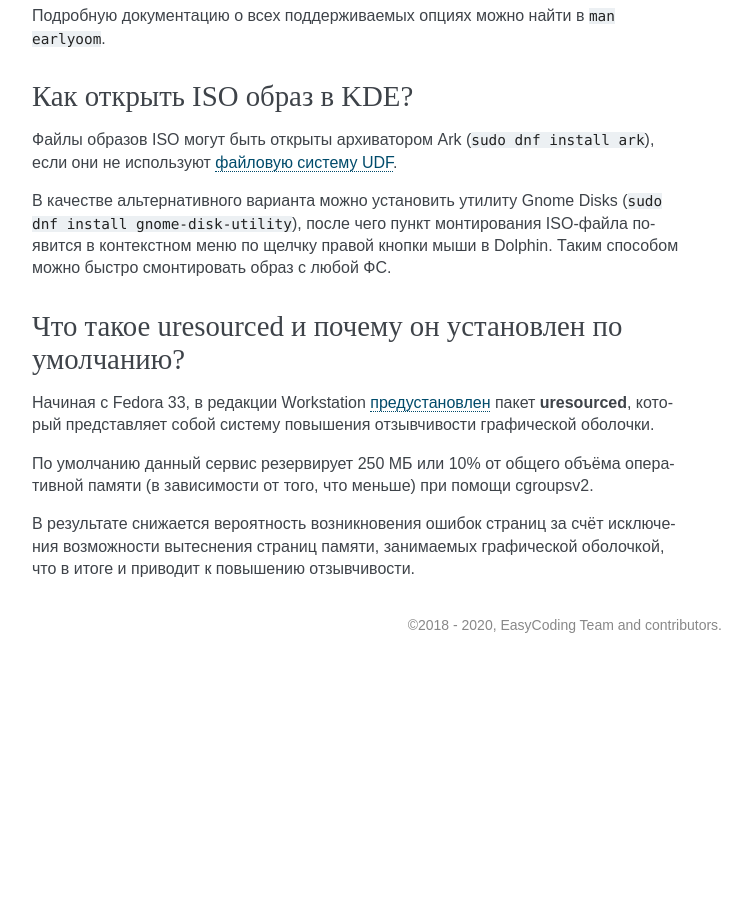
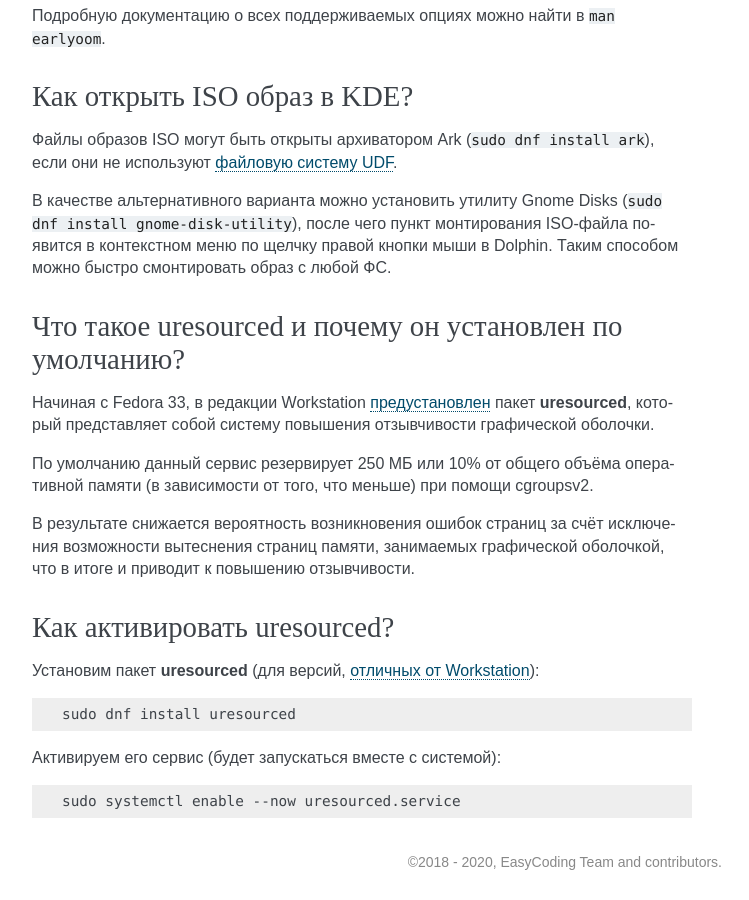
Before and after one commit to RussianFedora/FAQ, a Sphinx documentation site: the page built from source/using-applications.rst, in a window 1280 px wide and 900 px high, scrolled down 22254 px. Shown: the whole window, without its empty margins (388-1137 px from the left). Built offline with Sphinx 7.4.7, drawn with Linux system fonts in a browser that asks for light colours; comment, search, counter and statistics services are not loaded; before the commit the page ends 22917 px from its top, so only the background shows below that; some of the changed text lies outside the part shown.

Commit message:
Added question about enabling uresourced.

```diff
--- a/source/using-applications.rst
+++ b/source/using-applications.rst
@@ -1236,3 +1236,21 @@ Cгенерируем файл с контрольными суммами SHA2 (
 По умолчанию данный сервис резервирует 250 МБ или 10% от общего объёма оперативной памяти (в зависимости от того, что меньше) при помощи cgroupsv2.
 
 В результате снижается вероятность возникновения ошибок страниц за счёт исключения возможности вытеснения страниц памяти, занимаемых графической оболочкой, что в итоге и приводит к повышению отзывчивости.
+
+.. index:: kernel, memory, uresourced, gui, ram, systemd
+.. _uresourced-enable:
+
+Как активировать uresourced?
+===============================
+
+Установим пакет **uresourced** (для версий, :ref:`отличных от Workstation <uresourced-info>`):
+
+.. code-block:: text
+
+    sudo dnf install uresourced
+
+Активируем его сервис (будет запускаться вместе с системой):
+
+.. code-block:: text
+
+    sudo systemctl enable --now uresourced.service
```
